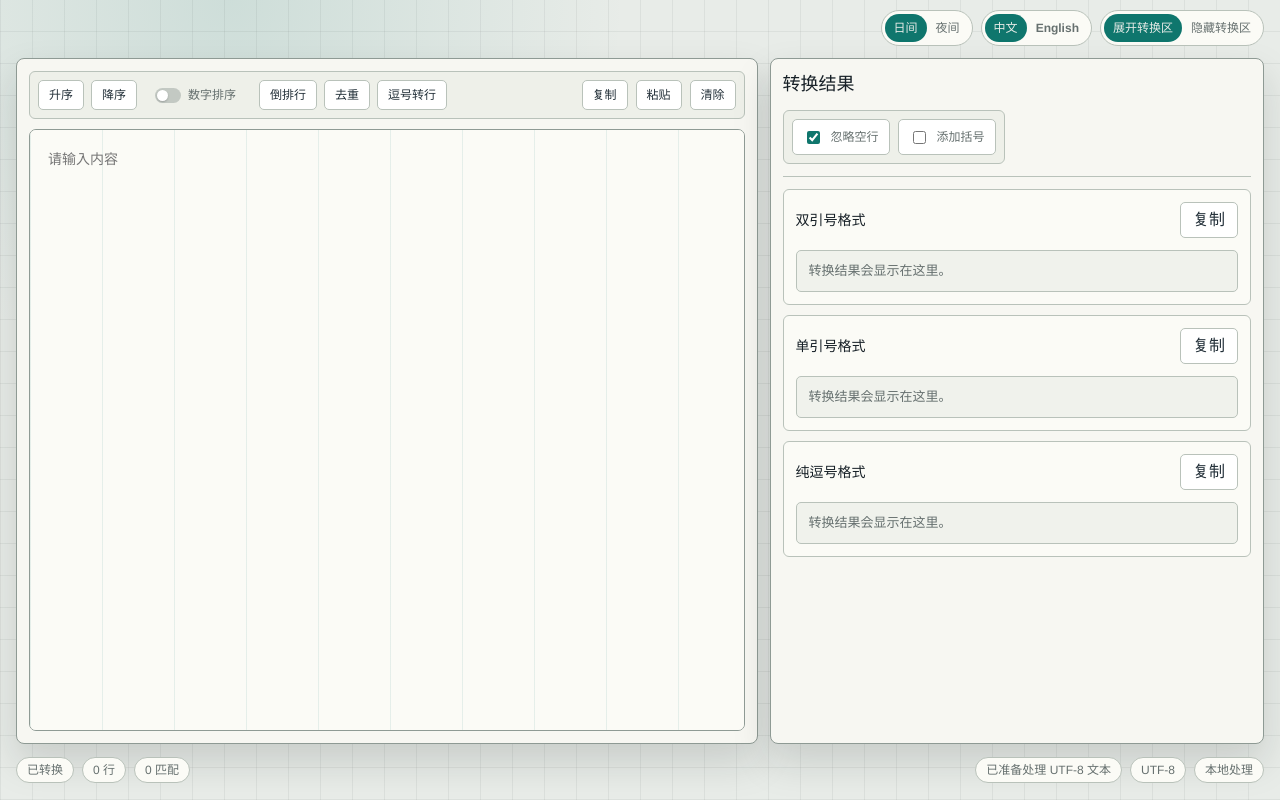
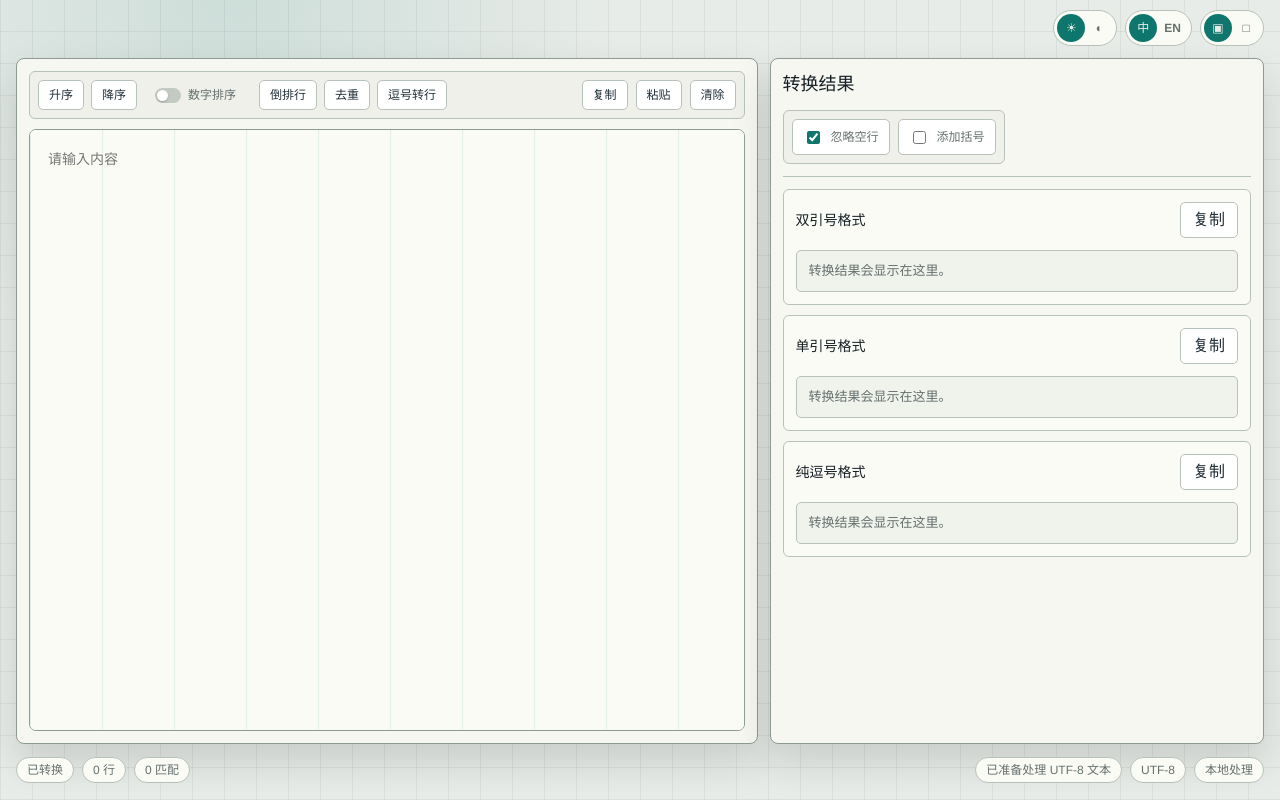
Before and after one commit to lyloou/text-tool, a React (Vite) app in the folder frontend/: page / in a window 1280 px wide. Built offline with nearby package versions, Linux system fonts and the light colour scheme.

Commit message:
Enable draggable titlebar and compact toolbar toggles

```diff
--- a/frontend/src/App.css
+++ b/frontend/src/App.css
@@ -107,11 +107,12 @@
 .language-switch button,
 .result-visibility-switch button {
   appearance: none;
+  min-width: 28px;
   border: 0;
   border-radius: 999px;
   background: transparent;
   color: var(--muted);
-  padding: 5px 9px;
+  padding: 5px 7px;
   font: inherit;
   font-size: 12px;
   font-weight: 700;
--- a/frontend/src/App.tsx
+++ b/frontend/src/App.tsx
@@ -1,4 +1,4 @@
-import { useEffect, useMemo, useRef, useState } from 'react'
+import { useEffect, useMemo, useRef, useState, type PointerEvent } from 'react'
 import './App.css'
 import InputEditor from './components/InputEditor'
 import ResultView from './components/ResultView'
@@ -34,6 +34,7 @@ type StatusKey =
   | 'invalidSearch'
 
 const resultPanelStorageKey = 'rust-data-process.resultPanelExpanded'
+const isTauriRuntime = typeof window !== 'undefined' && '__TAURI_INTERNALS__' in window
 
 const messages = {
   zh: {
@@ -325,56 +326,77 @@ function App() {
     setToastMessage(t.toastCopied)
   }
 
+  async function handleWindowDrag(event: PointerEvent<HTMLElement>) {
+    if (!isTauriRuntime || event.button !== 0 || event.target !== event.currentTarget) {
+      return
+    }
+
+    const { getCurrentWindow } = await import('@tauri-apps/api/window')
+    await getCurrentWindow().startDragging()
+  }
+
   return (
     <main className="app-shell" data-theme={theme}>
-      <header className="app-header">
+      <header className="app-header" onPointerDown={handleWindowDrag}>
         <div className="header-metrics" aria-label={t.statusLabel}>
           <div className="segmented-control" aria-label={t.theme}>
             <button
               className={theme === 'light' ? 'active' : ''}
               type="button"
+              title={t.lightTheme}
+              aria-label={t.lightTheme}
               onClick={() => setTheme('light')}
             >
-              {t.lightTheme}
+              ☀
             </button>
             <button
               className={theme === 'dark' ? 'active' : ''}
               type="button"
+              title={t.darkTheme}
+              aria-label={t.darkTheme}
               onClick={() => setTheme('dark')}
             >
-              {t.darkTheme}
+              ◐
             </button>
           </div>
           <div className="language-switch" aria-label={t.language}>
             <button
               className={language === 'zh' ? 'active' : ''}
               type="button"
+              title="中文"
+              aria-label="中文"
               onClick={() => setLanguage('zh')}
             >
-              中文
+              中
             </button>
             <button
               className={language === 'en' ? 'active' : ''}
               type="button"
+              title="English"
+              aria-label="English"
               onClick={() => setLanguage('en')}
             >
-              English
+              EN
             </button>
           </div>
           <div className="result-visibility-switch" aria-label={resultText[language].visibility}>
             <button
               className={resultPanelExpanded ? 'active' : ''}
               type="button"
+              title={resultText[language].showResults}
+              aria-label={resultText[language].showResults}
               onClick={() => setResultPanelExpanded(true)}
             >
-              {resultText[language].showResults}
+              ▣
             </button>
             <button
               className={!resultPanelExpanded ? 'active' : ''}
               type="button"
+              title={resultText[language].hideResults}
+              aria-label={resultText[language].hideResults}
               onClick={() => setResultPanelExpanded(false)}
             >
-              {resultText[language].hideResults}
+              □
             </button>
           </div>
         </div>
```
Also changed, not shown: 2 other files (tests, documents, lock files or other folders).
